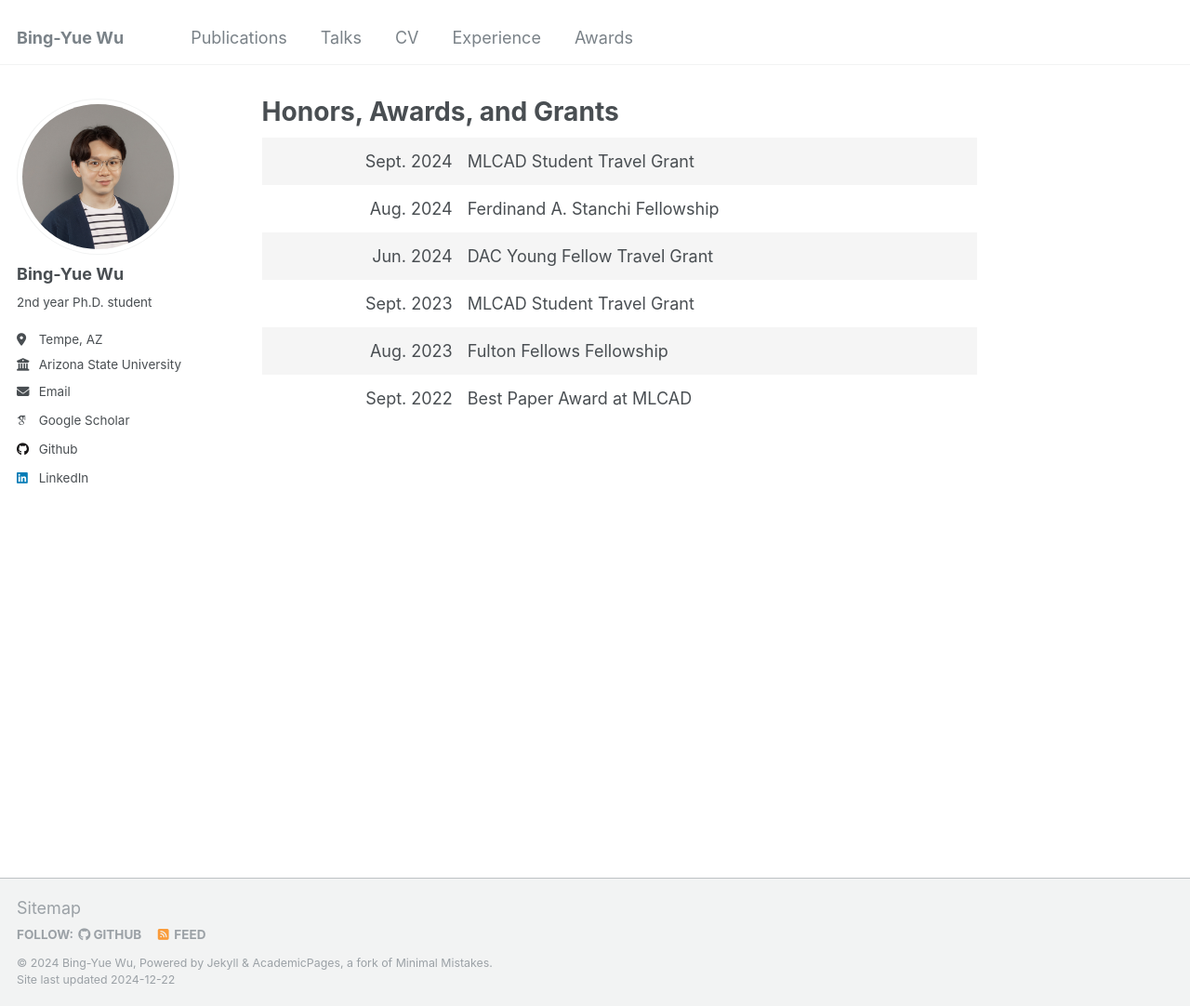
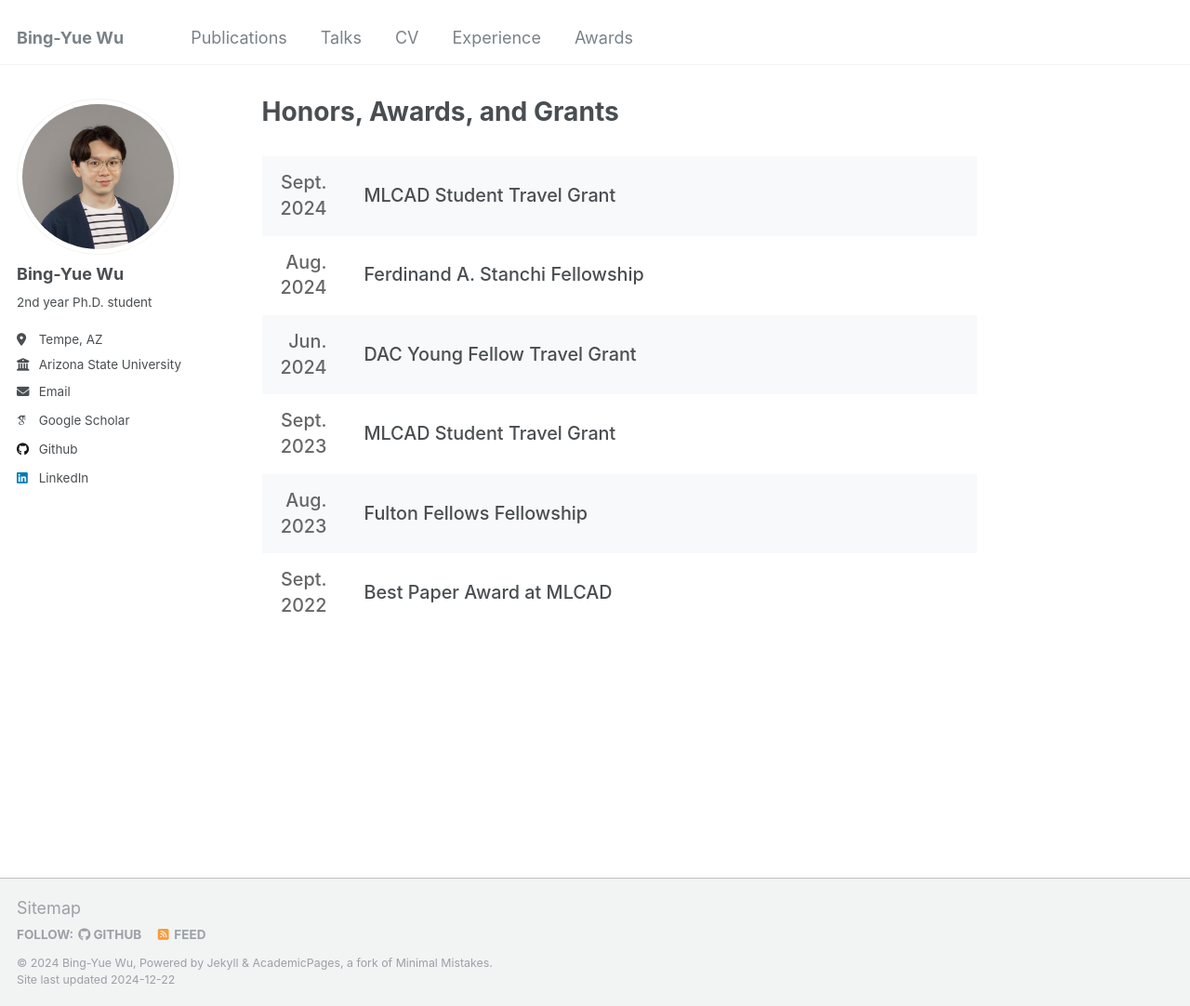
Before and after one commit to bingyuew/bingyuew.github.io, a Jekyll site: the page built from _pages/awards.html, in a window 1280 px wide and 1082 px high. Shown: the whole window at 93% size. Built offline with Jekyll 4.4.1, drawn with Linux system fonts in a browser that asks for light colours; some web fonts are replaced.

Commit message:
update website
Signed-off-by: Bing-Yue Wu <bingyuew@Bing-Yues-MacBook-Air.local>

```diff
--- a/_pages/awards.html
+++ b/_pages/awards.html
@@ -7,47 +7,41 @@ title: "Honors, Awards, and Grants"
   .awards-table {
     border-collapse: collapse;
     width: 100%;
-    font-size: 1em;
+    font-size: 1.1em;
     border: none;
+    margin: 20px 0;
   }
   .awards-table td {
-    padding: 12px 8px;
+    padding: 15px 20px;
     border: none;
+    line-height: 1.4;
   }
   .awards-table td:first-child {
     text-align: right;
+    width: 80px;
+    color: #666;
+    font-weight: 500;
+  }
+  .awards-table td:last-child {
+    font-weight: 500;
   }
   .awards-table tr:nth-child(odd) {
-    background-color: #f5f5f5;
+    background-color: #f8f9fa;
   }
   .awards-table tr:nth-child(even) {
     background-color: #ffffff;
   }
+  .awards-table tr:hover {
+    background-color: #f0f0f0;
+    transition: background-color 0.2s ease;
+  }
 </style>
 
 <table class="awards-table">
-<tr>
-  <td>Sept. 2024</td>
-  <td>MLCAD Student Travel Grant</td>
-</tr>
-<tr>
-  <td>Aug. 2024</td>
-  <td>Ferdinand A. Stanchi Fellowship</td>
-</tr>
-<tr>
-  <td>Jun. 2024</td>
-  <td>DAC Young Fellow Travel Grant</td>
-</tr>
-<tr>
-  <td>Sept. 2023</td>
-  <td>MLCAD Student Travel Grant</td>
-</tr>
-<tr>
-  <td>Aug. 2023</td>
-  <td>Fulton Fellows Fellowship</td>
-</tr>
-<tr>
-  <td>Sept. 2022</td>
-  <td>Best Paper Award at MLCAD</td>
-</tr>
+<tr><td>Sept. 2024</td><td>MLCAD Student Travel Grant</td></tr>
+<tr><td>Aug. 2024</td><td>Ferdinand A. Stanchi Fellowship</td></tr>
+<tr><td>Jun. 2024</td><td>DAC Young Fellow Travel Grant</td></tr>
+<tr><td>Sept. 2023</td><td>MLCAD Student Travel Grant</td></tr>
+<tr><td>Aug. 2023</td><td>Fulton Fellows Fellowship</td></tr>
+<tr><td>Sept. 2022</td><td>Best Paper Award at MLCAD</td></tr>
 </table>
```
